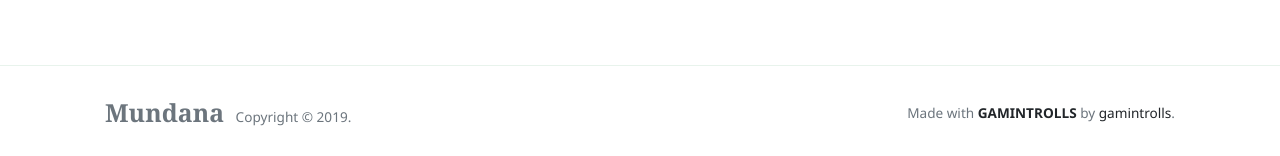
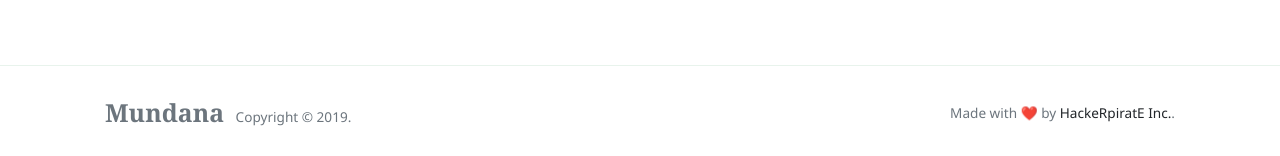
Before and after one commit to gamintrolls/gamintrolls.github.io, a Jekyll site: the page built from index.html, in a window 1280 px wide and 900 px high, scrolled down 1707 px. Shown: the part 741-897 px from the top of the window. Built offline with Jekyll 4.4.1, drawn with Linux system fonts in a browser that asks for light colours; nearby versions of some CDN libraries; the list of posts is cut into pages by our own code.

Commit message:
Update default.html

```diff
--- a/_layouts/default.html
+++ b/_layouts/default.html
@@ -81,7 +81,7 @@
                 <span>Copyright © <script>document.write(new Date().getFullYear())</script>.</span>
             </div>
             <div>
-                Made with <a target="_blank" class="text-dark font-weight-bold" href="https://gamintrolls.github.io"> GAMINTROLLS </a> by <a class="text-dark" target="_blank" href="https://www.wowthemes.net">gamintrolls</a>.
+                Made with ❤️ by <a class="text-dark" target="_blank" href="https://ka.vin">HackeRpiratE Inc.</a>.
             </div>
         </div>
         </div>
```
